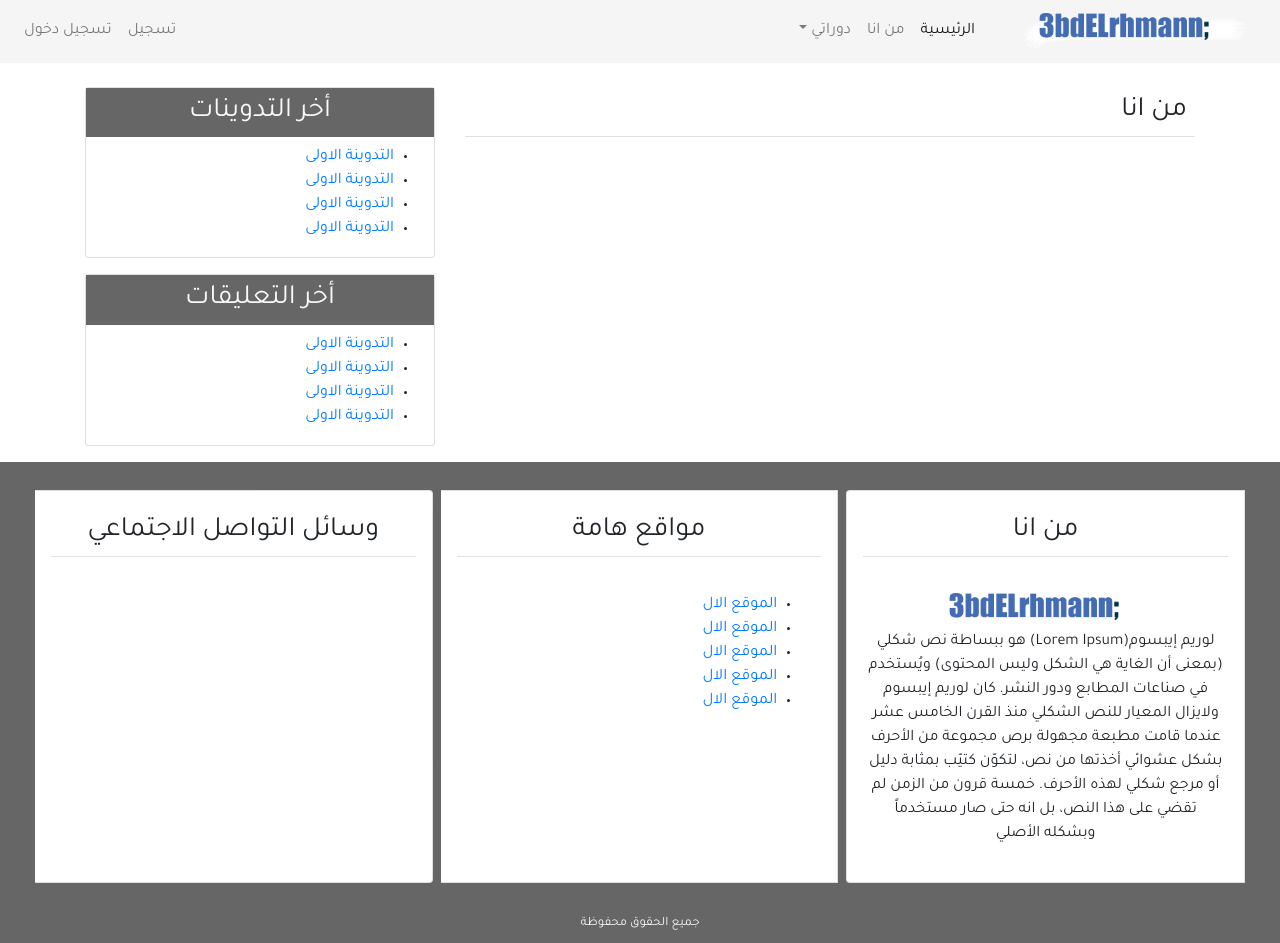
After one commit to 3bdelrhmann/blog-django001, a Django app: template src/blog/templates/blog/about.html in a window 1280 px wide. The commit adds this page. Run offline with Django 3.2, Linux system fonts and the light colour scheme; the template is opened without the code that fills it, so the values that code supplies are empty; some libraries are stand-ins or nearby versions.

Commit message:
urls and make base html

```diff
--- a/src/blog/static/blog/css/main.css
+++ b/src/blog/static/blog/css/main.css
@@ -2,6 +2,31 @@
 	font-family: 'Tajawal';
 	src:url('../fonts/Tajawal-Regular.ttf') ;
 }
+html,body{
+	text-align: right;
+	direction: rtl;
+}
 body{
 	font-family: 'Tajawal' !important;
 }
+.dropdown-menu .dropdown-item{
+	text-align: right;
+}
+.navbar .navbar-brand img,.card-body img{
+	width: 225px;
+}
+.navbar.bg-light{
+	background-color: #f5f5f5!important;
+}
+.bg-secondary{
+	background-color: #666!important;
+}
+.bg-light{
+	background-color: #ccc!important;
+}
+
+/* Start Post contend */
+.post{
+
+}
+/* End Post contend */
--- /dev/null
+++ b/src/blog/templates/blog/about.html
@@ -0,0 +1,5 @@
+{% extends 'blog/base.html' %}
+
+{% block content %}
+	<h3 class="border-bottom p-2">من انا</h3>
+{% endblock %}
--- /dev/null
+++ b/src/blog/templates/blog/base.html
@@ -0,0 +1,140 @@
+{% load static %}
+<!DOCTYPE html>
+<html lang="ar">
+<head>
+    <meta charset="utf-8">
+    <meta name="viewport" content="width=device-width, initial-scale=1, shrink-to-fit=no">
+    {% if title %}
+    <title>مدونة | {{title}}</title>
+    {% else %}
+    <title>مدونة</title>
+    {% endif %}
+	<link rel="stylesheet" type="text/css" href="{% static 'blog/css/bootstrap.min.css' %}">
+	<link rel="stylesheet" type="text/css" href="{% static 'blog/css/main.css' %}">
+</head>
+<body>
+	<header>
+		<nav class="navbar navbar-expand-lg navbar-light bg-light">
+		  <a class="navbar-brand" href="#">
+		  	<img class="logo" src="{% static 'blog/images/logo.png' %}">
+		  </a>
+		  <button class="navbar-toggler" type="button" data-toggle="collapse" data-target="#navbarSupportedContent" aria-controls="navbarSupportedContent" aria-expanded="false" aria-label="Toggle navigation">
+		    <span class="navbar-toggler-icon"></span>
+		  </button>
+
+		  <div class="collapse navbar-collapse" id="navbarSupportedContent">
+		    <ul class="navbar-nav ">
+		      <li class="nav-item active">
+		        <a class="nav-link" href="{% url 'home' %}">الرئيسية <span class="sr-only">(current)</span></a>
+		      </li>
+		      <li class="nav-item">
+		        <a class="nav-link" href="{% url 'about' %}">من انا</a>
+		      </li>
+		      <li class="nav-item dropdown">
+		        <a class="nav-link dropdown-toggle" href="#" id="navbarDropdown" role="button" data-toggle="dropdown" aria-haspopup="true" aria-expanded="false">
+		          دوراتي
+		        </a>
+		        <div class="dropdown-menu" aria-labelledby="navbarDropdown">
+		          <a class="dropdown-item" href="#">دورة بايثون</a>
+		          <a class="dropdown-item" href="#">دورة دجانجو</a>
+		          <div class="dropdown-divider"></div>
+		          <a class="dropdown-item" href="#">دورة نظام ادارة التعلم</a>
+		        </div>
+		      </li>
+		    </ul>
+		    <ul class="navbar-nav mr-auto">
+		      	<li class="nav-item"><a class="nav-link" href="#"> تسجيل</a></li>
+		      	<li class="nav-item"><a class="nav-link" href="#"> تسجيل دخول</a></li>
+		    </ul>
+		  </div>
+		</nav>
+	</header>
+
+	<section>
+		<div class="container">
+			<div class="row mt-4">
+				<div class="col-md-8">
+					{% block content %}
+
+					{% endblock %}
+				</div>
+				<div class="col-md-4">
+					<div class="card mb-3">
+						<h3 class="text-center bg-secondary text-light p-2">أخر التدوينات</h3>
+						<ul>
+							<li><a href="">التدوينة الاولى</a></li>
+							<li><a href="">التدوينة الاولى</a></li>
+							<li><a href="">التدوينة الاولى</a></li>
+							<li><a href="">التدوينة الاولى</a></li>
+						</ul>
+					</div>
+					<div class="card mb-3">
+						<h3 class="text-center bg-secondary text-light p-2 ">أخر التعليقات</h3>
+						<ul>
+							<li><a href="">التدوينة الاولى</a></li>
+							<li><a href="">التدوينة الاولى</a></li>
+							<li><a href="">التدوينة الاولى</a></li>
+							<li><a href="">التدوينة الاولى</a></li>
+						</ul>
+					</div>
+				</div>
+			</div>
+		</div>
+	</section>
+
+	<footer class="bg-secondary">
+		<div class="container-fluid">
+			<div class="row">
+				<div class="col-md">
+					<div class="card-group m-3 mt-4">
+						<div class="card m-1">
+							<h3 class="card-title text-center border-bottom p-2 m-3">من انا</h3>
+							<div class="card-body">
+								<div class="text-center">
+									<img src="{% static 'blog/images/logo.png' %}">
+									<p>
+لوريم إيبسوم(Lorem Ipsum) هو ببساطة نص شكلي (بمعنى أن الغاية هي الشكل وليس المحتوى) ويُستخدم في صناعات المطابع ودور النشر. كان لوريم إيبسوم ولايزال المعيار للنص الشكلي منذ القرن الخامس عشر عندما قامت مطبعة مجهولة برص مجموعة من الأحرف بشكل عشوائي أخذتها من نص، لتكوّن كتيّب بمثابة دليل أو مرجع شكلي لهذه الأحرف. خمسة قرون من الزمن لم تقضي على هذا النص، بل انه حتى صار مستخدماً وبشكله الأصلي
+									</p>
+								</div>
+
+							</div>
+						</div>
+						<div class="card m-1">
+							<h3 class="card-title text-center border-bottom p-2 m-3">مواقع هامة</h3>
+							<div class="card-body">
+								<ul>
+									<li><a href="">الموقع الال</a></li>
+									<li><a href="">الموقع الال</a></li>
+									<li><a href="">الموقع الال</a></li>
+									<li><a href="">الموقع الال</a></li>
+									<li><a href="">الموقع الال</a></li>
+								</ul>
+							</div>
+						</div>
+						<div class="card m-1">
+							<h3 class="card-title text-center border-bottom p-2 m-3">وسائل التواصل الاجتماعي</h3>
+							<h4 class="card-body text-center">
+								<a class="text-secondary" href="#"><i class="fab fa-facebook-f"></i></a>
+								<a class="text-secondary" href="#"><i class="fab fa-twitter"></i></a>
+								<a class="text-secondary" href="#"><i class="fab fa-instagram"></i></a>
+								<a class="text-secondary" href="#"><i class="fab fa-telegram"></i></a>
+								<a class="text-secondary" href="#"><i class="fab fa-linkedin"></i></a>
+								<a class="text-secondary" href="#"><i class="fab fa-youtube"></i></a>
+							</h4>
+						</div>
+					</div>
+				</div>
+			</div>
+			<div class="row p-2">
+				<div class="col-md text-center">
+					<small class="text-light">جميع الحقوق محفوظة</small>
+				</div>
+			</div>
+		</div>
+	</footer>
+	<script type="text/javascript" src="{%  static 'blog/js/jquery-3.3.1.slim.min.js' %}"></script>
+	<script type="text/javascript" src="{%  static 'blog/js/popper.min.js' %}"></script>
+	<script type="text/javascript" src="{%  static 'blog/js/bootstrap.min.js' %}"></script>
+	<script type="text/javascript" src="{%  static 'blog/js/fontawesome-all.min.js' %}"></script>
+</body>
+</html>
--- a/src/blog/urls.py
+++ b/src/blog/urls.py
@@ -2,4 +2,5 @@ from django.urls import path
 from . import views
 urlpatterns = [
 	path('', views.home, name='home'),
+	path('about/', views.about, name='about'),
 ]
```
Also changed, not shown: src/blog/templates/blog/index.html (+11 -17 lines), src/blog/views.py (+39 -1 lines), src/blog/static/blog/images/logo.png (added), src/blog/static/blog/images/user.jpg (added).
